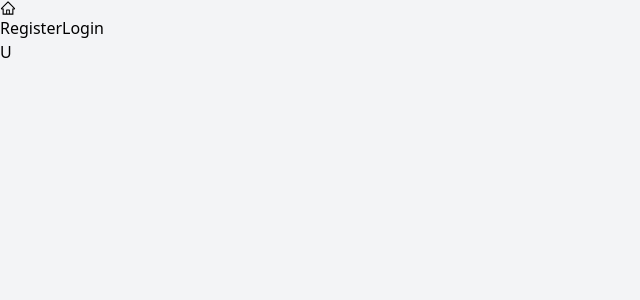
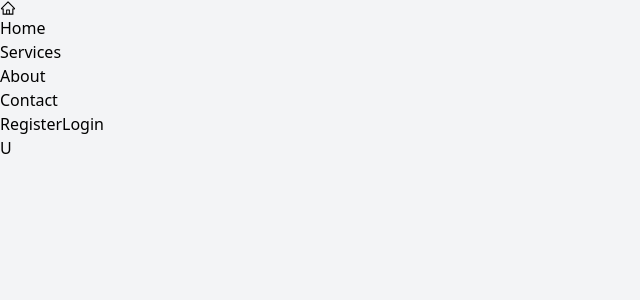
Before and after one commit to chinthaka20010226/FrontEnd_JWTAuthenticationRoleBasedAuthorization_React_Js-vite-_Tailwind_CSS_, a React (Vite) app: page / in a window 1280 px wide. Shown: the top 300 px of the page, without its empty margins (0-640 px from the left). Built offline with nearby package versions, Linux system fonts and the light colour scheme.

Commit message:
Now, For Admin & User are Two Modes by using toggle mode

```diff
--- a/src/auth/AuthGuardForAdmin.jsx
+++ b/src/auth/AuthGuardForAdmin.jsx
@@ -8,7 +8,7 @@ const AuthGuardForAdmin = () => {
     const { isAuthenticated, user, isAuthLoading } = useAuth();
 
     // Do we have access to the requeted page(the page will be rendered in <Outlet />)
-    const hasAccess = isAuthenticated && user.roles == "Admin";
+    const hasAccess = isAuthenticated && user.roles == "Admin" && localStorage.getItem('mode') == 'admin';
     // console.log(user.roles);
 
     if(isAuthLoading){
--- a/src/auth/AuthGuardForAdminUser.jsx
+++ b/src/auth/AuthGuardForUser.jsx
@@ -4,11 +4,11 @@ import AuthSpinner from '../components/general/AuthSpinner';
 import { PATH_PUBLIC } from '../routes/paths';
 
 
-const AuthGuardForAdminUser = () => {
+const AuthGuardForUser = () => {
     const { isAuthenticated, user, isAuthLoading } = useAuth();
 
     // Do we have access to the requeted page(the page will be rendered in <Outlet />)
-    const hasAccess = isAuthenticated && (user.roles == "User" || user.roles == "Admin");
+    const hasAccess = isAuthenticated && user.roles == "User" && localStorage.getItem('mode') == 'user';
     // console.log(user.roles);
 
     if(isAuthLoading){
@@ -18,4 +18,4 @@ const AuthGuardForAdminUser = () => {
     return hasAccess ? <Outlet /> : <Navigate to={PATH_PUBLIC.unauthorized} />;
 };
 
-export default AuthGuardForAdminUser;
+export default AuthGuardForUser;
--- a/src/auth/auth.context.jsx
+++ b/src/auth/auth.context.jsx
@@ -115,10 +115,11 @@ const AuthContextProvider = ({ children }) => {
     },[]);
 
     //Login Method
-    const login = useCallback(async (userName,password) => {
+    const login = useCallback(async (userName,password,mode) => {
         const response = await axiosInstance.post(LOGIN_URL, {
             userName,
             password,
+            mode,
         });
         toast.success('Login Was Successful');
 
--- a/src/components/layout/Header.jsx
+++ b/src/components/layout/Header.jsx
@@ -43,9 +43,16 @@ const Header = () => {
                 />
                 {
                     mode == 'user' ? (
-                        <div></div>
+                        <div className='flex justify-center items-center'>
+                            <ul className='flex gap-4 items-center justify-center'>
+                                <li className='cursor-pointer'>Home</li>
+                                <li className='cursor-pointer'>Services</li>
+                                <li className='cursor-pointer'>About</li>
+                                <li className='cursor-pointer'>Contact</li>
+                            </ul>
+                        </div>
                     ) : (
-                        <div className='flex gap-1 justify-between item'>
+                        <div className='flex gap-1 justify-between items-center'>
                             <h1 className='px-1 border border-dashed border-purple-300 rounded-lg'>
                                 AuthLoading: {isAuthLoading ? 'True' : '--'}
                             </h1>
--- a/src/pages/public/LoginPage.jsx
+++ b/src/pages/public/LoginPage.jsx
@@ -37,7 +37,7 @@ const LoginPage = () => {
     const onSubmitLoginForm = async (data) => {
         try {
             setLoading(true);
-            await login(data.userName,data.password);
+            await login(data.userName,data.password,localStorage.getItem('mode'));
             setLoading(false);
         } catch(error) {
             setLoading(false);
--- a/src/routes/index.jsx
+++ b/src/routes/index.jsx
@@ -1,6 +1,6 @@
 import { Routes, Route, Navigate } from 'react-router-dom';
-import { PATH_DASHBOARD_ADMIN, PATH_DASHBOARD_USER, PATH_DASHBOARD, PATH_PUBLIC } from './paths';
-import AuthGuardForAdminUser from '../auth/AuthGuardForAdminUser';
+import { PATH_DASHBOARD_ADMIN, PATH_DASHBOARD_USER, PATH_PUBLIC } from './paths';
+import AuthGuardForUser from '../auth/AuthGuardForUser';
 import AuthGuardForAdmin from '../auth/AuthGuardForAdmin';
 import Layout from '../components/layout';
 
@@ -33,7 +33,7 @@ const GlobalRouter = () => {
                 <Route index element={<HomePage />} />
 
                 {/* Protected routes */}
-                <Route element={<AuthGuardForAdminUser />}>
+                <Route element={<AuthGuardForUser />}>
                     <Route path={PATH_DASHBOARD_USER.dashboard} element={<UserDashboard />} />
                     <Route path={PATH_DASHBOARD_USER.sendMessage} element={<SendMessagePage />} />
                     <Route path={PATH_DASHBOARD_USER.inbox} element={<InboxPage />} />
--- a/src/routes/paths.js
+++ b/src/routes/paths.js
@@ -6,21 +6,15 @@ export const PATH_PUBLIC = {
     notFound: '/404',
 }
 
-export const PATH_DASHBOARD = {
-    sendMessage: '/dashboard/send-message',
-    inbox: '/dashboard/inbox',
-    myLogs: '/dashboard/my-logs',
-}
-
 export const PATH_DASHBOARD_USER = {
     dashboard: '/user/dashboard',
     sendMessage: 'user/dashboard/send-message',
     inbox: 'user/dashboard/inbox',
-    myLogs: 'user/dashboard/my-logs',
 }
 
 export const PATH_DASHBOARD_ADMIN = {
     dashboard: '/admin/dashboard',
+    dashboardAdmin: '/admin/dashboard/admin-dashboard',
     usersManagement: '/admin/dashboard/users-management',
     allMessages: '/admin/dashboard/all-messages',
     systemLogs: '/admin/dashboard/system-logs',
```
